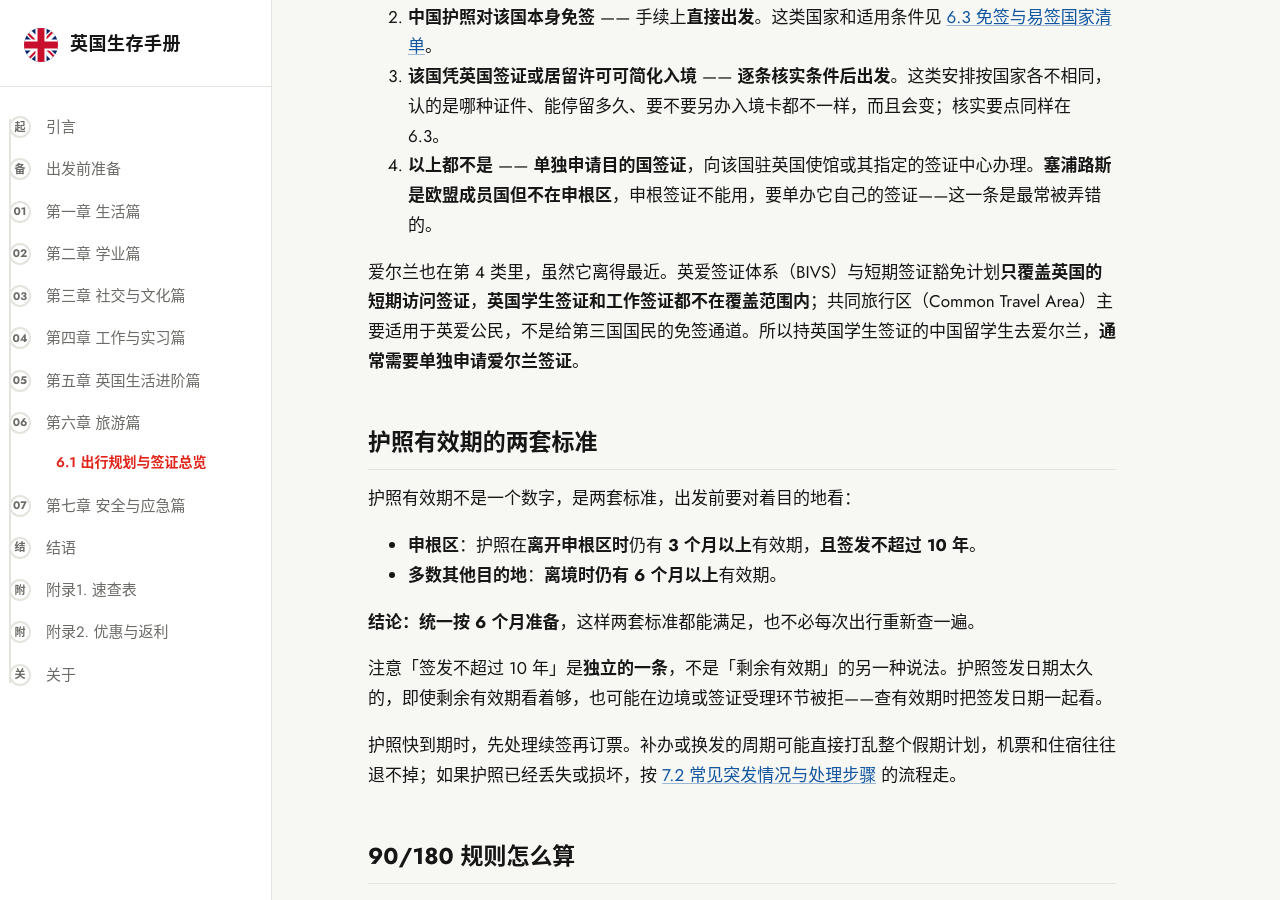
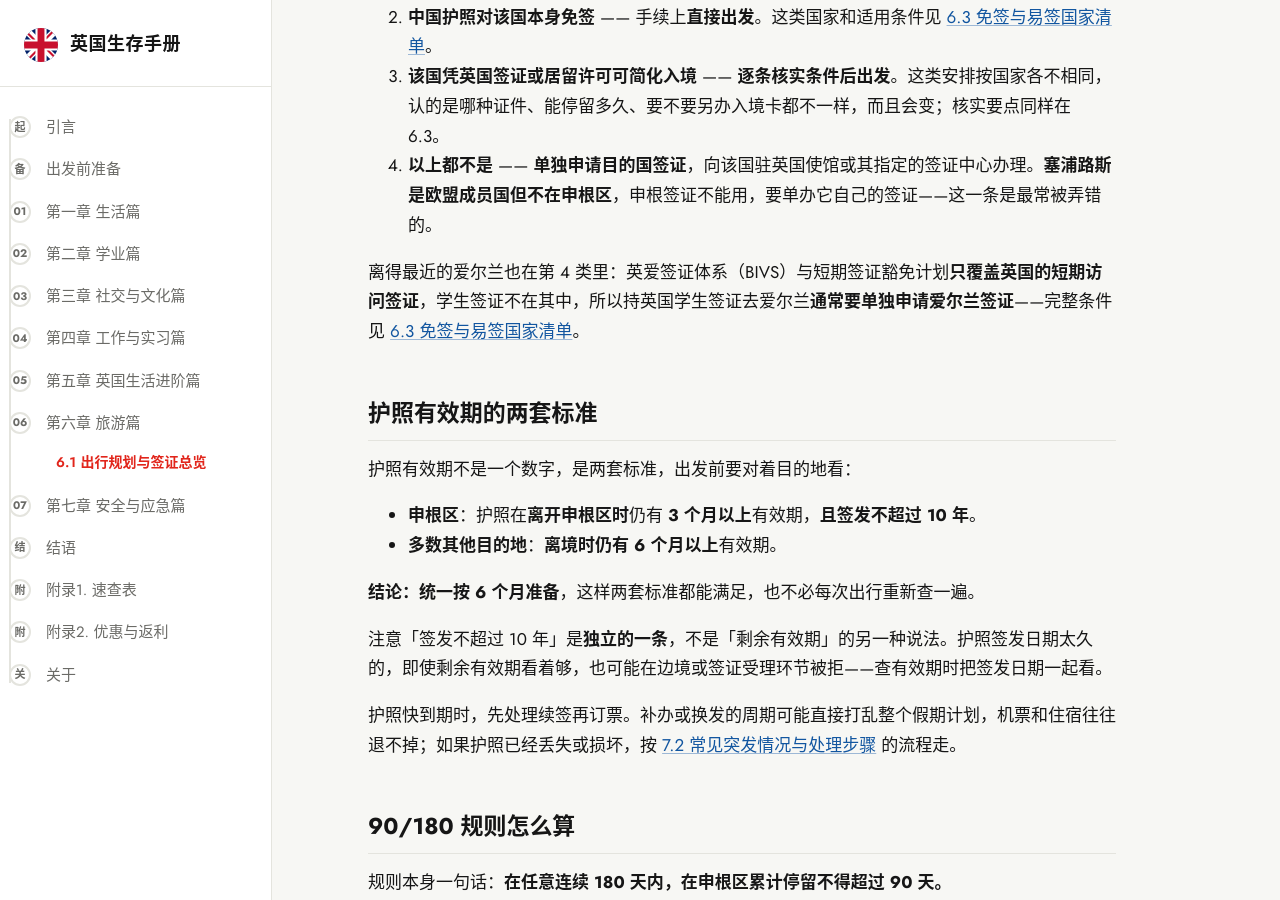
Before and after one commit to ukzhinan/ukzhinan.github.io, a Jekyll site: the page built from _chapters/lvxing/guihua.md, in a window 1280 px wide and 900 px high, scrolled down 1424 px. Built offline with Jekyll 4.4.1, drawn with Linux system fonts in a browser that asks for light colours; part of the change alters nothing that is shown.

Commit message:
Restore faq cross-links in 6.1 and trim its Ireland note
Links inside frontmatter faq values now use plain absolute paths, which
kramdown renders as real anchors — Liquid is not processed there, and its
pipe made the whole answer misparse as a table. Trims the Ireland paragraph
to the student-visa conclusion and points at 6.3 for the full conditions.

Co-Authored-By: Claude Opus 5 (1M context) <noreply@anthropic.com>

```diff
--- a/_chapters/lvxing/guihua.md
+++ b/_chapters/lvxing/guihua.md
@@ -30,9 +30,9 @@ faq:
   - q: "那 ETIAS 我要不要办？"
     a: "**中国护照持有人不需要。** ETIAS 是面向**免签国公民**的旅行授权，而中国公民前往申根区本来就需要申根签证，两者不重叠——该办的仍然是签证，不存在「等 ETIAS 上线就免签」这回事。时间表上它也还没启动：**欧盟已在 2026 年 7 月从官网撤下原定 2026 年第四季度的目标，现在指向 2027 年，具体日期尚未公布**。网上仍写着「2026 年第四季度启动」的说明都已经过期。如果你持的是其他免签国护照，才需要留意它。"
   - q: "护照有效期要留多久？"
-    a: "两套标准都要满足：**申根区**要求离开申根区时护照仍有 **3 个月以上**有效期，且**签发不超过 10 年**；**多数其他目的地**要求离境时仍有 **6 个月以上**。稳妥的做法是统一按 **6 个月**准备。注意「签发不超过 10 年」是独立的一条，对接近满期的护照有实际影响，别只看剩余有效期。护照快到期时先处理续签再订票——补办周期可能打乱整个假期，处理流程见 7.2「常见突发情况与处理步骤」。"
+    a: "两套标准都要满足：**申根区**要求离开申根区时护照仍有 **3 个月以上**有效期，且**签发不超过 10 年**；**多数其他目的地**要求离境时仍有 **6 个月以上**。稳妥的做法是统一按 **6 个月**准备。注意「签发不超过 10 年」是独立的一条，对接近满期的护照有实际影响，别只看剩余有效期。护照快到期时先处理续签再订票——补办周期可能打乱整个假期；已经丢失或损坏的，按 [7.2 常见突发情况与处理步骤](/anquan/tufa-qingkuang/) 的流程走。"
   - q: "什么时候订票最合适？"
-    a: "顺序是**先看学业日历，再看机票价格**。英国的假期常紧跟 deadline——圣诞假结束后往往就是考试周或论文提交，复活节假期同理。订票前把课程的评估时间表整个过一遍，先划掉不能出门的那几周，再去比价。另一个约束是签证：申根签证需要预约与审理时间，假期前的预约名额尤其紧张，所以「哪几周能走」要在订票之前就定下来，具体提前量见 6.2「申根签证全流程」。"
+    a: "顺序是**先看学业日历，再看机票价格**。英国的假期常紧跟 deadline——圣诞假结束后往往就是考试周或论文提交，复活节假期同理。订票前把课程的评估时间表整个过一遍，先划掉不能出门的那几周，再去比价。另一个约束是签证：申根签证需要预约与审理时间，假期前的预约名额尤其紧张，所以「哪几周能走」要在订票之前就定下来，该提前多久见 [6.2 申根签证全流程](/lvxing/shengen/)。"
 ---
 
 从英国出发的旅行，麻烦的部分几乎都不在机票上，而在「这个国家我到底要办什么」。同一本中国护照，去巴黎要提前一两个月准备申根签证，去曼谷可以直接买票走，去黑山凭手里的英国学生签证就能入境——三种完全不同的准备周期。先把目的地归到哪一类，再去看价格。
@@ -102,7 +102,7 @@ faq:
 3. **该国凭英国签证或居留许可可简化入境** —— **逐条核实条件后出发**。这类安排按国家各不相同，认的是哪种证件、能停留多久、要不要另办入境卡都不一样，而且会变；核实要点同样在 6.3。
 4. **以上都不是** —— **单独申请目的国签证**，向该国驻英国使馆或其指定的签证中心办理。**塞浦路斯是欧盟成员国但不在申根区**，申根签证不能用，要单办它自己的签证——这一条是最常被弄错的。
 
-爱尔兰也在第 4 类里，虽然它离得最近。英爱签证体系（BIVS）与短期签证豁免计划**只覆盖英国的短期访问签证**，**英国学生签证和工作签证都不在覆盖范围内**；共同旅行区（Common Travel Area）主要适用于英爱公民，不是给第三国国民的免签通道。所以持英国学生签证的中国留学生去爱尔兰，**通常需要单独申请爱尔兰签证**。
+离得最近的爱尔兰也在第 4 类里：英爱签证体系（BIVS）与短期签证豁免计划**只覆盖英国的短期访问签证**，学生签证不在其中，所以持英国学生签证去爱尔兰**通常要单独申请爱尔兰签证**——完整条件见 [6.3 免签与易签国家清单]({{ '/lvxing/mianqian/' | relative_url }})。
 
 <h2 id="sec-2">护照有效期的两套标准</h2>
 
```
